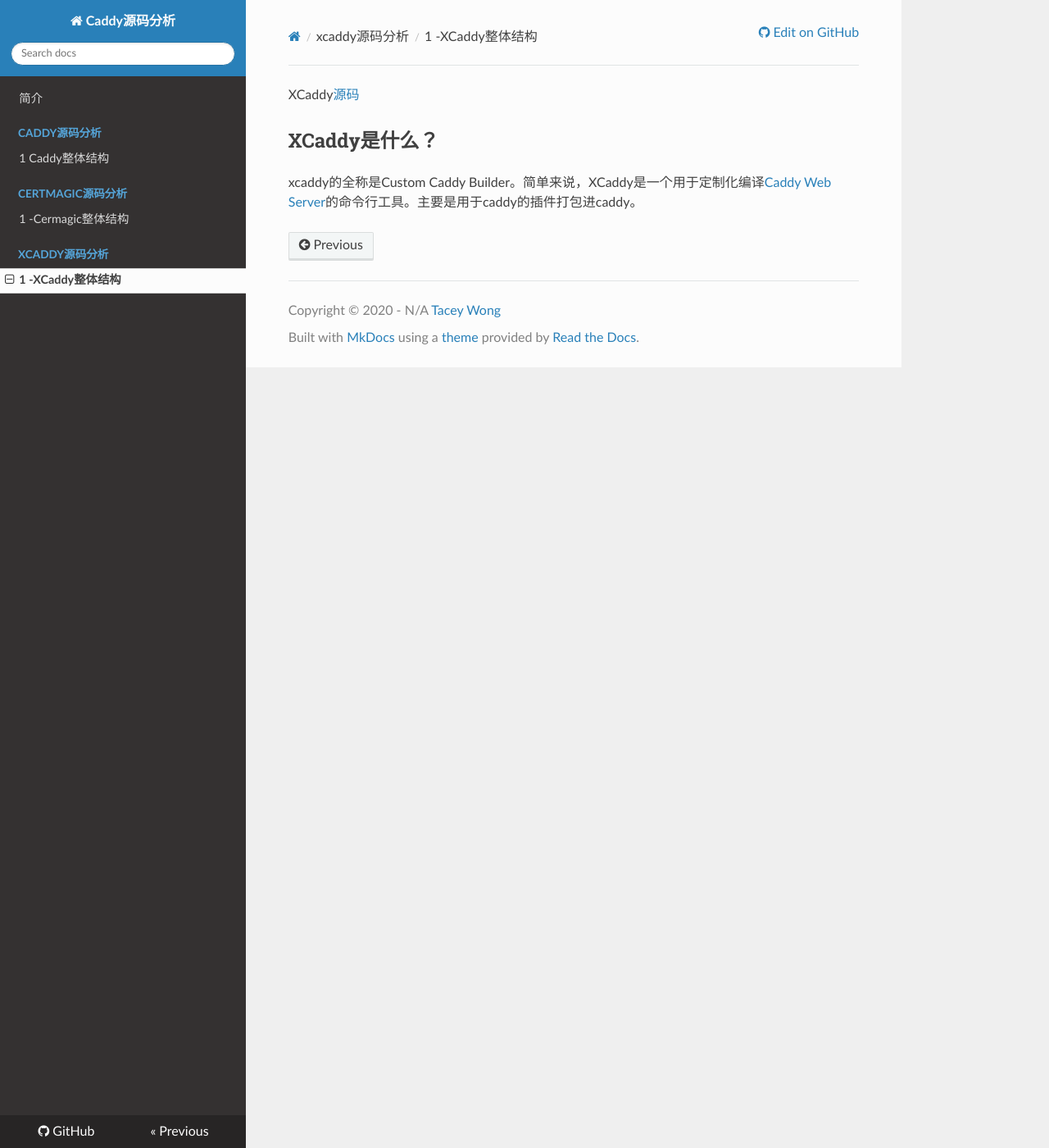
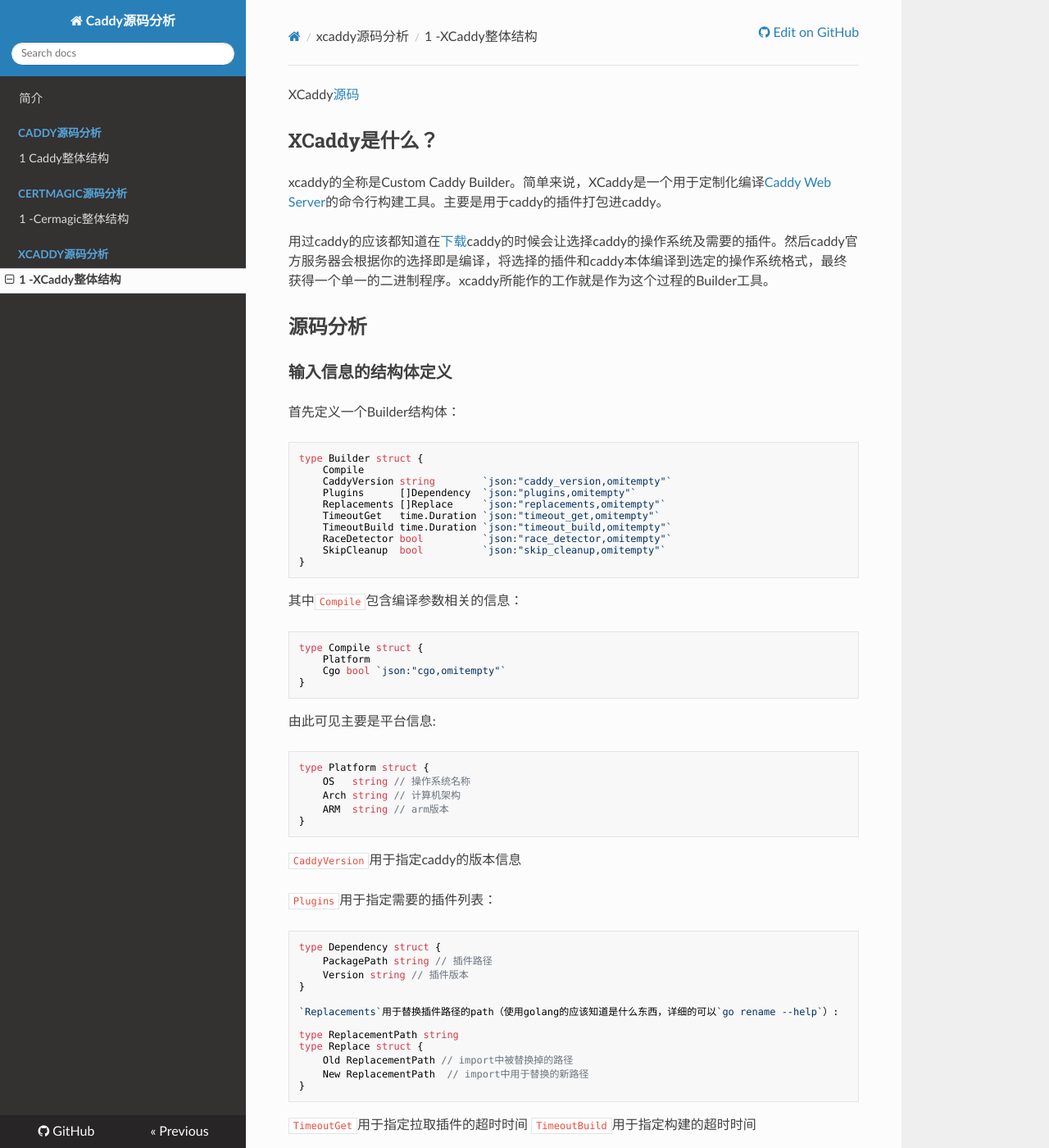
Before and after one commit to TaceyWong/Caddy-, an MkDocs documentation site: the page built from docs/xcaddy/0.md, in a window 1280 px wide and 1400 px high. Shown: the whole window at 82% size. Built offline with MkDocs 1.6.1, drawn with Linux system fonts in a browser that asks for light colours; nearby versions of some CDN libraries; some of the changed text lies outside the part shown.

Commit message:
📖 DOC: xcaddy stash

````diff
--- a/docs/xcaddy/0.md
+++ b/docs/xcaddy/0.md
@@ -3,4 +3,93 @@ XCaddy[源码](https://sourcegraph.com/github.com/caddyserver/xcaddy)
 
 ## XCaddy是什么？
 
-xcaddy的全称是Custom Caddy Builder。简单来说，XCaddy是一个用于定制化编译[Caddy Web Server](https://github.com/caddyserver/caddy)的命令行工具。主要是用于caddy的插件打包进caddy。
+xcaddy的全称是Custom Caddy Builder。简单来说，XCaddy是一个用于定制化编译[Caddy Web Server](https://github.com/caddyserver/caddy)的命令行构建工具。主要是用于caddy的插件打包进caddy。
+
+用过caddy的应该都知道在[下载](https://caddyserver.com/download)caddy的时候会让选择caddy的操作系统及需要的插件。然后caddy官方服务器会根据你的选择即是编译，将选择的插件和caddy本体编译到选定的操作系统格式，最终获得一个单一的二进制程序。xcaddy所能作的工作就是作为这个过程的Builder工具。
+
+## 源码分析
+
+### 输入信息的结构体定义
+
+首先定义一个Builder结构体：
+
+```go
+type Builder struct {
+	Compile
+	CaddyVersion string        `json:"caddy_version,omitempty"`
+	Plugins      []Dependency  `json:"plugins,omitempty"`
+	Replacements []Replace     `json:"replacements,omitempty"`
+	TimeoutGet   time.Duration `json:"timeout_get,omitempty"`
+	TimeoutBuild time.Duration `json:"timeout_build,omitempty"`
+	RaceDetector bool          `json:"race_detector,omitempty"`
+	SkipCleanup  bool          `json:"skip_cleanup,omitempty"`
+}
+```
+
+其中`Compile`包含编译参数相关的信息：
+```go
+type Compile struct {
+	Platform
+	Cgo bool `json:"cgo,omitempty"`
+}
+```
+由此可见主要是平台信息:
+```go
+type Platform struct {
+	OS   string // 操作系统名称
+	Arch string // 计算机架构
+	ARM  string // arm版本
+}
+```
+`CaddyVersion`用于指定caddy的版本信息
+
+`Plugins`用于指定需要的插件列表：
+
+```go
+type Dependency struct {
+	PackagePath string // 插件路径
+	Version string // 插件版本
+}
+
+`Replacements`用于替换插件路径的path（使用golang的应该知道是什么东西，详细的可以`go rename --help`）:
+
+type ReplacementPath string
+type Replace struct {
+	Old ReplacementPath // import中被替换掉的路径
+	New ReplacementPath  // import中用于替换的新路径
+}
+```
+`TimeoutGet`用于指定拉取插件的超时时间
+`TimeoutBuild`用于指定构建的超时时间
+
+`RaceDetector`:用于指定是否开启detector
+
+`SkipCleanUp`:用于指定是否cleanup
+
+将上面所有的字段都展开一下，Builder包含下面的配置字段信息:
+
++ OS :操作系统
++ Arch :计算机架构
++ ARM  : arm版本
++ Cgo : 是否开启cgo
++ CaddyVersion ：caddy版本
++ Plugins :插件信息列表[（插件1路径，插件1版本),（插件2路径，插件2版本)]
++ Replacements ：路径替换列表[(old1->new1),(old2->new2)]
++ TimeoutGet  ：插件代码拉取超时时间
++ TimeoutBuild: 构建超时时间
++ RaceDetector：是否开启Detector
++ SkipCleanup:是否跳过CleanUp
+
+这也是构建工作所需要的最多输入配置信息。
+
+### 可用方法
+
+作为构建器的结构体有以下方法：
+
++ `Build(ctx context.Context, outputFile string) error`
+  + 按照config配置构建生成caddy二进制文件
++ ``
+
+### 完整的逻辑流程
+
+## 学到了什么
````
